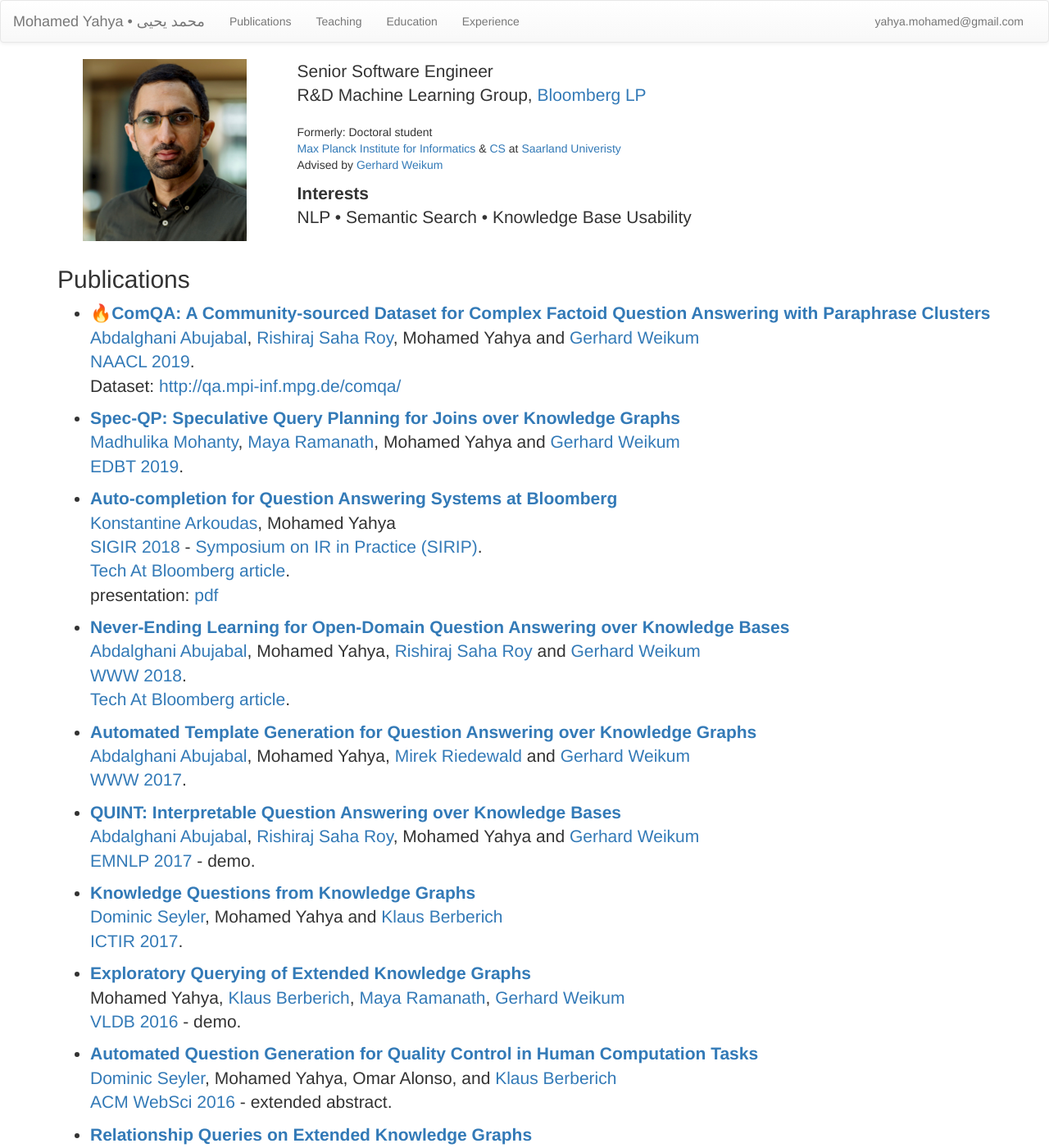
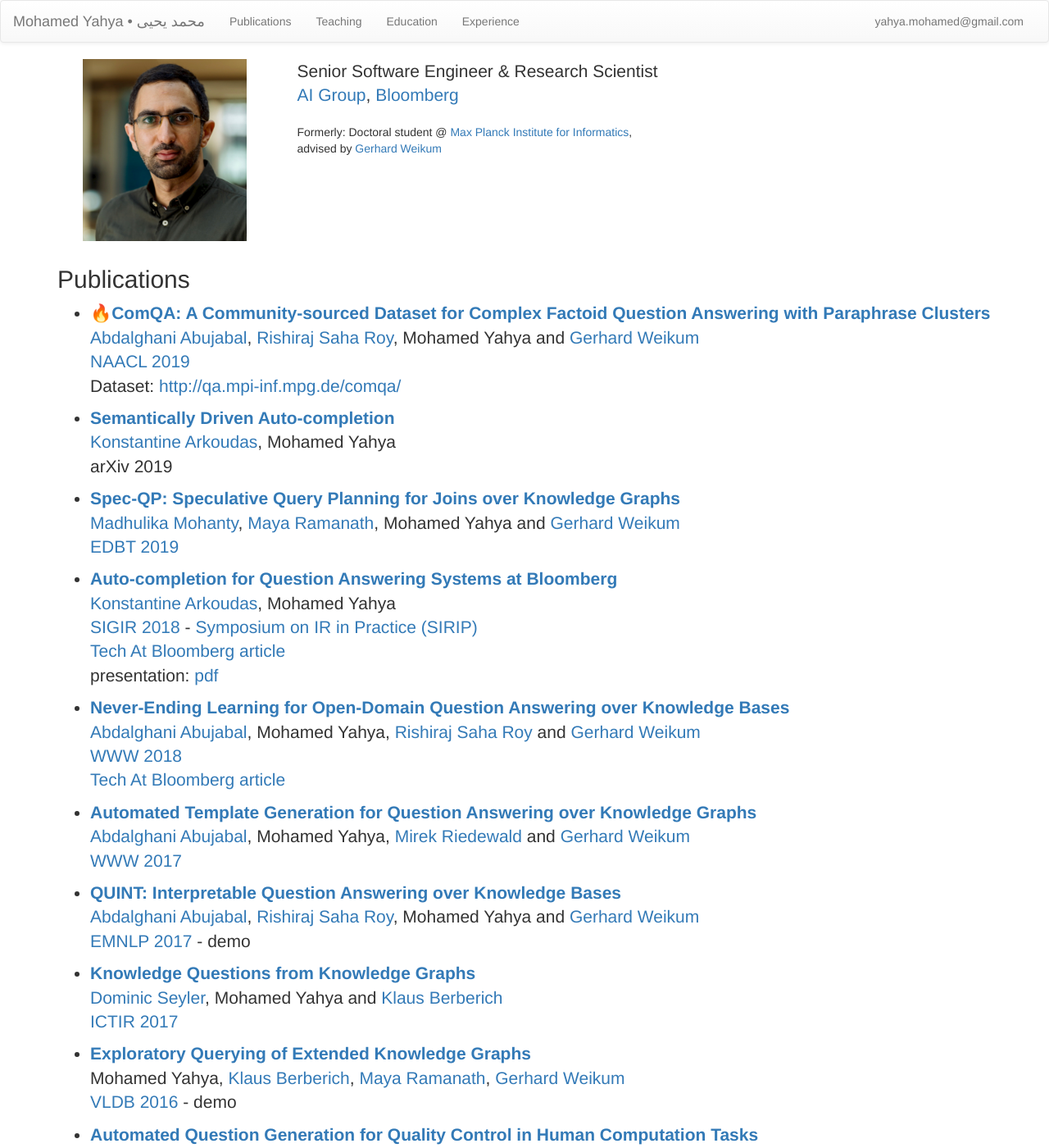
Before and after one commit to myahya/myahya.github.io, a Jekyll site: the page index.html, which Jekyll copies as it is, in a window 1280 px wide and 1400 px high. Shown: the whole window at 82% size. Built offline with Jekyll 4.4.1, drawn with Linux system fonts in a browser that asks for light colours; nearby versions of some CDN libraries; some of the changed text lies outside the part shown.

Commit message:
Minor mods

```diff
--- a/index.html
+++ b/index.html
@@ -71,22 +71,28 @@
                     <img width="200px" src="images/MohamedYahya-00744.jpg" alt="Mohamed Yahya">
                 </p>
             </div>
-            <div class="col-md-9">
+            <div class="col-md-7">
                 <p class="lead">
-                    Senior Software Engineer <br />
-                    R&amp;D Machine Learning Group, <a href="https://www.bloomberg.com/company/">Bloomberg LP</a>
+                    Senior Software Engineer & Research Scientist <br />
+                    <a href="https://www.techatbloomberg.com/ai/">AI Group</a>, <a href="https://www.bloomberg.com/company/">Bloomberg</a>
                 </p>
                 <p>
-                    Formerly: Doctoral student
-                    <br /><a href="https://www.mpi-inf.mpg.de/">Max Planck
-        Institute for Informatics </a> &amp;
-                    <a href="https://www.cs.uni-saarland.de/">CS</a> at <a href="https://www.uni-saarland.de/">Saarland Univeristy</a>
-                    <br /> Advised by <a href="https://www.mpi-inf.mpg.de/~weikum/">Gerhard Weikum</a>
+                    Formerly: Doctoral student @ <a href="https://www.mpi-inf.mpg.de/">Max Planck
+        Institute for Informatics</a>,<br/> advised by <a href="https://www.mpi-inf.mpg.de/~weikum/">Gerhard Weikum</a>
                 </p>
-                <p class="lead">
-                    <b>Interests</b>
-                    <br /> NLP &bull; Semantic Search &bull; Knowledge Base Usability
-                </p>
+                <!--
+                <p style="font-size:16px">
+                    I am broadly interested in the problem of facilitating
+                    user access to knowledge hiding within structured
+                    data and text corpora.  Semantic parsing [<a href="http://www.aclweb.org/anthology/D12-1035">EMNLP 2012</a>, <a href="publications/qa-over-kb-cikm2013.pdf">CIKM 2013</a>, <a href="publications/quint-abujabal-www2017.pdf">WWW 2017</a>, EMNLP 2017],
+                    combining text and structured data [<a href="https://dl.acm.org/citation.cfm?id=2835795">WSDM 2016</a>, <a href="http://www.vldb.org/pvldb/vol9/p1521-yahya.pdf">VLDB 2016</a>].
+                    I've also played with the fun problem of rever-Jeopardy!:
+                    automatically generating Jeopardy! episodes from knowledge
+                    bases [<a href="publications/quiz-questions-from-kb-www2015.pdf">WWW 2015</a>, <a href="https://dl.acm.org/citation.cfm?id=2908210">WebSci 2016</a>, <a href="publications/kq-from-kg-seyler-ictir2017.pdf">ICTIR 2017</a>].
+                    My work has touched on information extraction [<a href="http://www.aclweb.org/anthology/D/D14/D14-1038.pdf">EMNLP 2014</a>]. [WWW 2018]
+                    [NAACL 2019]
+                    [SIGIR 2018]
+                </p> -->
             </div>
         </div>
         <h2 id="publications">Publications</h2>
@@ -94,111 +100,116 @@
             <li>
                 <b>🔥<a href="https://www.aclweb.org/anthology/N19-1027">ComQA: A Community-sourced Dataset for Complex Factoid Question Answering with Paraphrase Clusters</a></b>
                 <br /><a href="http://people.mpi-inf.mpg.de/~abujabal/">Abdalghani Abujabal</a>, <a href="http://people.mpi-inf.mpg.de/~rsaharo/">Rishiraj Saha Roy</a>, Mohamed Yahya and <a href="https://people.mpi-inf.mpg.de/~weikum/">Gerhard Weikum</a><br />
-                <a href="https://naacl2019.org/">NAACL 2019</a>.<br />
+                <a href="https://naacl2019.org/">NAACL 2019</a><br />
                 Dataset: <a href="http://qa.mpi-inf.mpg.de/comqa/">http://qa.mpi-inf.mpg.de/comqa/</a>
+            </li>
+            <li>
+                <b><a href="https://arxiv.org/pdf/1906.09450.pdf">Semantically Driven Auto-completion</a></b>
+                <br /><a href="https://www.linkedin.com/in/konstantine-arkoudas-23682351/">Konstantine Arkoudas</a>, Mohamed Yahya<br />
+                arXiv 2019
             </li>
             <li>
                 <b><a href="https://openproceedings.org/2019/conf/edbt/EDBT19_paper_50.pdf">Spec-QP: Speculative Query Planning for Joins over Knowledge Graphs</a></b>
                 <br /><a href="http://www.cse.iitd.ernet.in/~mohanty/">Madhulika Mohanty</a>,  <a href="http://www.cse.iitd.ac.in/~ramanath/">Maya Ramanath</a>, Mohamed Yahya and <a href="https://people.mpi-inf.mpg.de/~weikum/">Gerhard Weikum</a><br />
-                <a href="http://edbticdt2019.inesc-id.pt/">EDBT 2019</a>.<br />
+                <a href="http://edbticdt2019.inesc-id.pt/">EDBT 2019</a><br />
             </li>
             <li>
                 <b><a href="publications/autocompletion-at-bloomberg-arkoudas-sigir2018.pdf">Auto-completion for Question Answering Systems at Bloomberg</a></b>
                 <br /><a href="https://www.linkedin.com/in/konstantine-arkoudas-23682351/">Konstantine Arkoudas</a>, Mohamed Yahya
                 <br />
-                <a href="http://sigir.org/sigir2018/">SIGIR 2018</a> - <a href="http://sigir.org/sigir2018/call-for-sirip-2018-industry-track/">Symposium on IR in Practice (SIRIP)</a>.<br />
-                <a href="https://www.techatbloomberg.com/blog/bloombergs-konstantine-arkoudas-mohamed-yahya-detail-new-approach-query-auto-completion-question-answering-systems/">Tech At Bloomberg article</a>. <br />
+                <a href="http://sigir.org/sigir2018/">SIGIR 2018</a> - <a href="http://sigir.org/sigir2018/call-for-sirip-2018-industry-track/">Symposium on IR in Practice (SIRIP)</a><br />
+                <a href="https://www.techatbloomberg.com/blog/bloombergs-konstantine-arkoudas-mohamed-yahya-detail-new-approach-query-auto-completion-question-answering-systems/">Tech At Bloomberg article</a> <br />
                 presentation: <a href="presentations/ac-at-bloomberg-sigir18.pdf">pdf</a>
             </li>
             <li>
                 <b><a href="publications/neqa-abujabal-www2018.pdf">Never-Ending Learning for Open-Domain Question Answering over Knowledge Bases</a></b>
                 <br /><a href="http://people.mpi-inf.mpg.de/~abujabal/">Abdalghani Abujabal</a>, Mohamed Yahya,  <a href="http://people.mpi-inf.mpg.de/~rsaharo/">Rishiraj Saha Roy</a> and <a href="https://people.mpi-inf.mpg.de/~weikum/">Gerhard Weikum</a>
                 <br />
-                <a href="https://www2018.thewebconf.org/">WWW 2018</a>.<br />
-                <a href="https://www.techatbloomberg.com/blog/bloomberg-researchers-giorgio-stefanoni-and-mohamed-yahya-to-present-two-papers-at-the-web-conference-in-lyon/">Tech At Bloomberg article</a>.
+                <a href="https://www2018.thewebconf.org/">WWW 2018</a><br />
+                <a href="https://www.techatbloomberg.com/blog/bloomberg-researchers-giorgio-stefanoni-and-mohamed-yahya-to-present-two-papers-at-the-web-conference-in-lyon/">Tech At Bloomberg article</a>
 
             </li>
             <li>
                 <b><a href="publications/quint-abujabal-www2017.pdf">Automated Template Generation for Question Answering over Knowledge Graphs</a></b>
                 <br /><a href="https://people.mpi-inf.mpg.de/~abujabal/">Abdalghani Abujabal</a>, Mohamed Yahya, <a href="http://www.ccs.neu.edu/home/mirek/">Mirek Riedewald</a> and <a href="https://people.mpi-inf.mpg.de/~weikum/">Gerhard Weikum</a>
                 <br />
-                <a href="http://www.www2017.com.au/">WWW 2017</a>.
+                <a href="http://www.www2017.com.au/">WWW 2017</a>
             </li>
             <li>
                 <b><a href="publications/quint-demo-abujabal-emnlp2017.pdf">QUINT: Interpretable Question Answering over Knowledge Bases</a></b>
                 <br /><a href="https://people.mpi-inf.mpg.de/~abujabal/">Abdalghani Abujabal</a>, <a href="https://people.mpi-inf.mpg.de/~rsaharo/">Rishiraj Saha Roy</a>, Mohamed Yahya and <a href="https://people.mpi-inf.mpg.de/~weikum/">Gerhard Weikum</a>
                 <br />
-                <a href="http://emnlp2017.net/">EMNLP 2017</a> - demo.
+                <a href="http://emnlp2017.net/">EMNLP 2017</a> - demo
             </li>
             <li>
                 <b><a href="publications/kq-from-kg-seyler-ictir2017.pdf">Knowledge Questions from Knowledge Graphs</a></b>
                 <br /><a href="https://publish.illinois.edu/dominic-seyler/">Dominic Seyler</a>, Mohamed Yahya and <a href="https://www.mpi-inf.mpg.de/~kberberi/">Klaus Berberich</a>
                 <br />
-                <a href="http://sigir.org/ictir2017">ICTIR 2017</a>.
+                <a href="http://sigir.org/ictir2017">ICTIR 2017</a>
             </li>
             <li>
                 <b><a href="http://www.vldb.org/pvldb/vol9/p1521-yahya.pdf">Exploratory Querying of Extended Knowledge Graphs</a></b>
                 <br />Mohamed Yahya, <a href="https://www.mpi-inf.mpg.de/~kberberi/">Klaus Berberich</a>, <a href="http://www.cse.iitd.ac.in/~ramanath">Maya Ramanath</a>, <a href="https://www.mpi-inf.mpg.de/~weikum/">Gerhard Weikum</a> <br />
-                <a href="http://vldb2016.persistent.com/demonstrations.php">VLDB 2016</a> - demo.
+                <a href="http://vldb2016.persistent.com/demonstrations.php">VLDB 2016</a> - demo
             </li>
             <li>
                 <b><a href="https://dl.acm.org/citation.cfm?id=2908210">Automated Question Generation for Quality Control in Human Computation Tasks</a></b>
                 <br /><a href="https://publish.illinois.edu/dominic-seyler/">Dominic Seyler</a>, Mohamed Yahya, Omar Alonso, and <a href="https://www.mpi-inf.mpg.de/~kberberi/">Klaus Berberich</a>
                 <br />
-                <a href="http://www.websci16.org/">ACM WebSci 2016</a> - extended abstract.
+                <a href="http://www.websci16.org/">ACM WebSci 2016</a> - extended abstract
             </li>
             <li>
                 <b><a href="https://dl.acm.org/citation.cfm?id=2835795">Relationship Queries on Extended Knowledge Graphs</a></b>
                 <br />Mohamed Yahya, <a href="https://webdocs.cs.ualberta.ca/~denilson/">Denilson Barbosa</a>, <a href="https://www.mpi-inf.mpg.de/~kberberi/">Klaus Berberich</a>, Qiuyue Wang, <a href="https://www.mpi-inf.mpg.de/~weikum/">Gerhard Weikum</a>
                 <br />
-                <a href="http://www.wsdm-conference.org/2016/">WSDM 2016</a>.
+                <a href="http://www.wsdm-conference.org/2016/">WSDM 2016</a>
             </li>
             <li>
                 <b><a href="publications/quiz-questions-from-kb-www2015.pdf">Generating Quiz Questions from Knowledge Graphs</a></b>
                 <br /><a href="https://publish.illinois.edu/dominic-seyler/">Dominic Seyler</a>, Mohamed Yahya, and <a href="https://www.mpi-inf.mpg.de/~kberberi/">Klaus Berberich</a>
                 <br />
-                <a href="http://www.www2015.it/">WWW 2015 - poster</a>.
+                <a href="http://www.www2015.it/">WWW 2015 - poster</a>
             </li>
             <li>
                 <b><a href="http://www.aclweb.org/anthology/D/D14/D14-1038.pdf">ReNoun: Fact Extraction for Nominal Attributes</a></b>
                 <br /> Mohamed Yahya, <a href="https://sites.google.com/view/whanglab/professor">Steven Whang</a>, <a href="http://www.it.iitb.ac.in/~grahul/">Rahul Gupta</a>, and <a href="https://homes.cs.washington.edu/~alon/">Alon Halevy</a>
                 <br />
-                <a href="http://emnlp2014.org/">EMNLP 2014</a>.
+                <a href="http://emnlp2014.org/">EMNLP 2014</a>
                 <br /> presentation: <a href="presentations/renoun-emnlp-2014-presentation-animated.pdf">animated pdf</a> &bull; <a href="presentations/renoun-emnlp-2014-presentation-unanimated.pdf">unanimated pdf</a> &bull; <a href="https://www.youtube.com/watch?v=r_ViTe3Rw7g">video</a>
             </li>
             <li>
                 <b><a href="publications/qa-over-kb-cikm2013.pdf">Robust Question Answering over the Web of Linked Data</a></b>
                 <br />Mohamed Yahya, <a href="https://www.mpi-inf.mpg.de/~kberberi/">Klaus Berberich</a>, <a href="https://website.aub.edu.lb/fas/publicprofile/Pages/profile.aspx?memberID=se58">Shady Elbassuoni</a>, and <a href="https://www.mpi-inf.mpg.de/~weikum/">Gerhard&nbsp;Weikum</a>
-                <br /> <a href="http://www.cikm2013.org">CIKM 2013</a>.
+                <br /> <a href="http://www.cikm2013.org">CIKM 2013</a>
                 <a href="http://www.cikm2013.org/paperaward.php"><span class="label label-default">Honorable mention</span></a>
             </li>
             <li>
                 <b><a href="publications/on-the-spot-taia2013.pdf">On the SPOT: Question Answering over Temporally Enhanced Structured Data</a></b>
                 <br />Mohamed Yahya, <a href="https://www.mpi-inf.mpg.de/~kberberi/">Klaus Berberich</a>, <a href="http://www.cse.iitd.ac.in/~ramanath">Maya Ramanath</a>, and <a href="https://www.mpi-inf.mpg.de/~weikum/">Gerhard&nbsp;Weikum</a>
-                <br /> TAIA 2013, in conjunction with <a href="http://sigir2013.ie/">SIGIR 2013</a>.
+                <br /> TAIA 2013, in conjunction with <a href="http://sigir2013.ie/">SIGIR 2013</a>
             </li>
             <li>
                 <b><a href="http://www.aclweb.org/anthology/D12-1035"  onClick="javascript: _gaq.push(['_trackPageview', 'papers/EMNLP2012.pdf']);">Natural Language Questions for the Web of Data</a></b>
                 <br />Mohamed Yahya, <a href="http://www.mpi-inf.mpg.de/~kberberi/">Klaus Berberich</a>, <a href="http://www.mpi-inf.mpg.de/~elbass/">Shady Elbassuoni</a>, <a href="http://www.cse.iitd.ac.in/~ramanath">Maya Ramanath</a>, <a href="http://www.tresp.org/">Volker Tresp</a> and <a href="http://www.mpi-inf.mpg.de/~weikum/">Gerhard&nbsp;Weikum</a>
-                <br /> <a href="http://emnlp-conll2012.unige.ch/">EMNLP 2012</a>.
+                <br /> <a href="http://emnlp-conll2012.unige.ch/">EMNLP 2012</a>
                 <br /> presentation: <a href="presentations/myahya_deanna_emnlp_2012-07-12_public.pptx">pptx </a> &bull; <a href="presentations/myahya_deanna_emnlp_2012-07-12_public_animated.pdf">animated pdf</a> &bull; <a href="presentations/myahya_deanna_emnlp_2012-07-12_public_unanimated.pdf">unanimated pdf</a>
             </li>
             <li>
                 <b><a href="publications/deanna-demo-yahya-www2012.pdf"  onClick="javascript: _gaq.push(['_trackPageview', 'papers/WWW2012_demo.pdf']);">Deep Answers for Naturally Asked Questions on the Web of Data</a></b>
                 <br />Mohamed Yahya, <a href="http://www.mpi-inf.mpg.de/~kberberi/">Klaus Berberich</a>, <a href="http://www.mpi-inf.mpg.de/~elbass/">Shady Elbassuoni</a>, <a href="http://www.cse.iitd.ac.in/~ramanath">Maya Ramanath</a>, <a href="http://www.tresp.org/">Volker Tresp</a> and <a href="http://www.mpi-inf.mpg.de/~weikum/">Gerhard&nbsp;Weikum</a>
-                <br /> <a href="http://www2012.wwwconference.org/">WWW 2012</a> - <a href="http://www2012.wwwconference.org/program/accepted-papers/demos-track/">demo paper</a>.
+                <br /> <a href="http://www2012.wwwconference.org/">WWW 2012</a> - <a href="http://www2012.wwwconference.org/program/accepted-papers/demos-track/">demo paper</a>
                 <br /> poster: <a href="presentations/myahya_deanna_demo_www_2012-04.pdf">pdf</a>
             </li>
             <li>
                 <b><a href="http://www.springerlink.com/content/lj3pm7lt62717494/">D2R2: Disk-oriented Deductive Reasoning in a RISC-style RDF Engine</a></b>
                 <br /> Mohamed Yahya and <a href="https://www.uni-ulm.de/en/in/iui-dbis/team/staff/martin-theobald/">Martin Theobald</a>
-                <br /> <a href="http://2011.ruleml.org/">RuleML 2011</a>.
+                <br /> <a href="http://2011.ruleml.org/">RuleML 2011</a>
                 <br />presentation: <a href="presentations/d2r2_ruleml2011.pdf">pdf</a>
             </li>
             <li>
                 <b><a href="publications/mud2010_wang.pdf">Time-Aware Reasoning in Uncertain Knowledge Bases</a></b>
                 <br /> <a href="http://www.mpi-inf.mpg.de/~ywang/">Yafang Wang</a>, Mohamed Yahya, and <a href="https://www.uni-ulm.de/en/in/iui-dbis/team/staff/martin-theobald/">Martin Theobald</a>
-                <br /> <a href="http://ewi1276.ewi.utwente.nl:3000/">MUD 2010</a>, in conjunction with <a href="http://www.vldb2010.org/">VLDB 2010</a>.
+                <br /> <a href="http://ewi1276.ewi.utwente.nl:3000/">MUD 2010</a>, in conjunction with <a href="http://www.vldb2010.org/">VLDB 2010</a>
             </li>
         </ul>
         <h2 id="teaching">Teaching</h2>
@@ -230,21 +241,21 @@
         </ul>
         <h2 id="experience">Experience</h2>
         <ul class="lead">
-            <li><b>08.2016 - present: Senior Software Engineer</b><br />
-                    R&amp;D Machine Learning Group<br />
-                    <a href="http://www.bloomberg.com/company/">Bloomberg LP</a><br />
+            <li><b>08.2016 - present: Senior Software Engineer & Research Scientist</b><br />
+                    <a href="https://www.techatbloomberg.com/ai/">AI Group</a>,
+                    <a href="http://www.bloomberg.com/company/">Bloomberg</a><br />
                     London, UK
-            <li><b>10.2013 - 02.2014: Intern</b>
-                <br /> <a href="http://research.google.com/pubs/DataManagement.html">Structured Data Group</a>
-                <br /> <a href="http://research.google.com/">Google Research</a>
-                <br />Mountain View, USA.</li>
-            <li><b>05.2012 - 06.2012: Intern</b>
-                <br /><a href="http://www.siemens.com/corporate-technology/en/index.php">Siemens Corporate Research and Technology</a>.
-                <br />Munich, Germany.
+            <li><b>10.2013 - 02.2014: Research Intern</b>
+                <br /> <a href="http://research.google.com/pubs/DataManagement.html">Structured Data Group</a>,
+                <a href="http://research.google.com/">Google Research</a>
+                <br />Mountain View, USA</li>
+            <li><b>05.2012 - 06.2012: Research Intern</b>
+                <br /><a href="http://www.siemens.com/corporate-technology/en/index.php">Siemens Corporate Research and Technology</a>
+                <br />Munich, Germany
             </li>
             <li><b>06.2006 - 08.2006: Intern</b>
                 <br /><a href="http://www.uni-koblenz-landau.de/koblenz/fb4/institute/IFI/AGKI/">Artificial Intelligence Group, University of Koblenz-Landau</a>.
-                <br />Koblenz, Germany.
+                <br />Koblenz, Germany
             </li>
         </ul>
         <h2 id="activities">Activities</h2>
```
